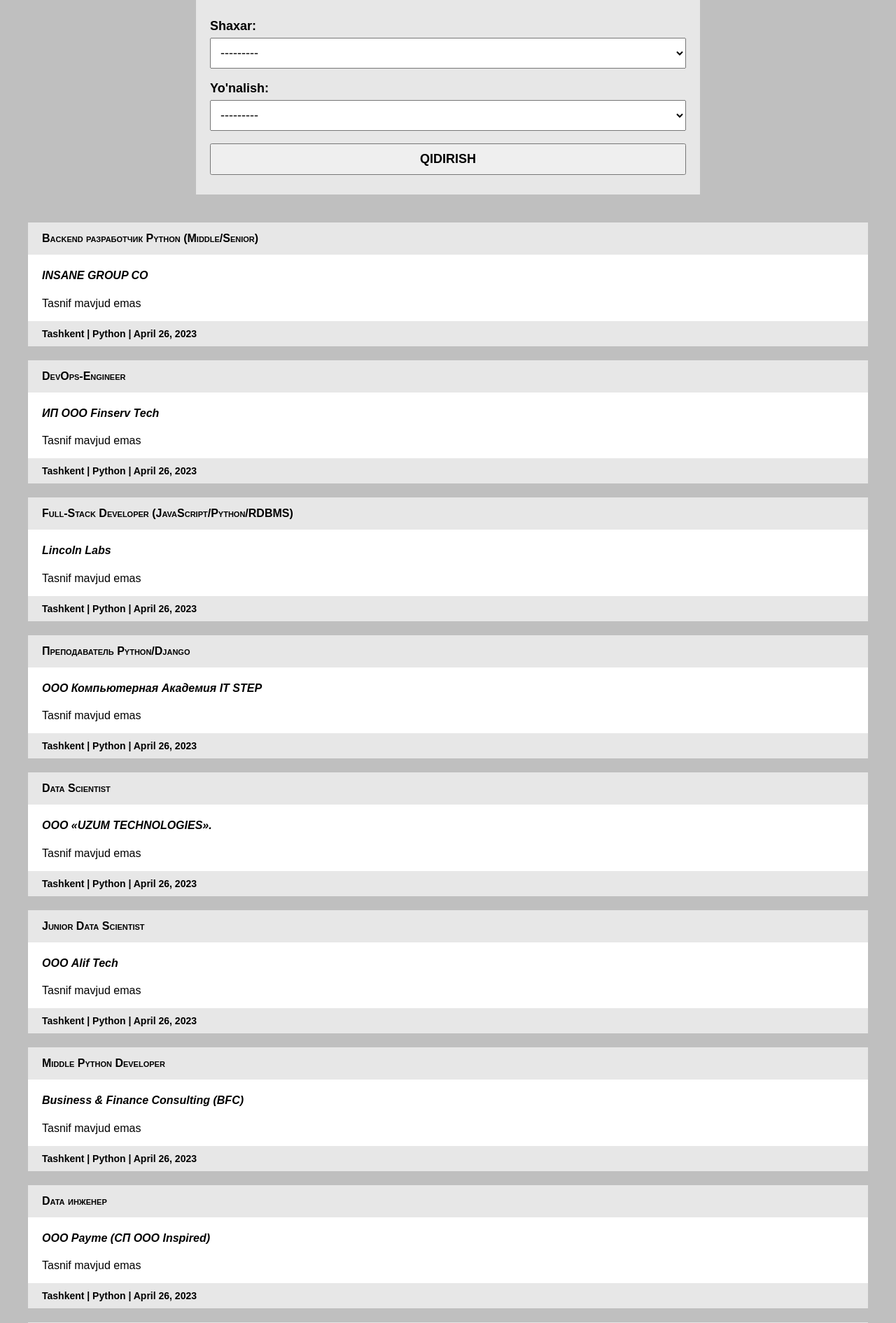
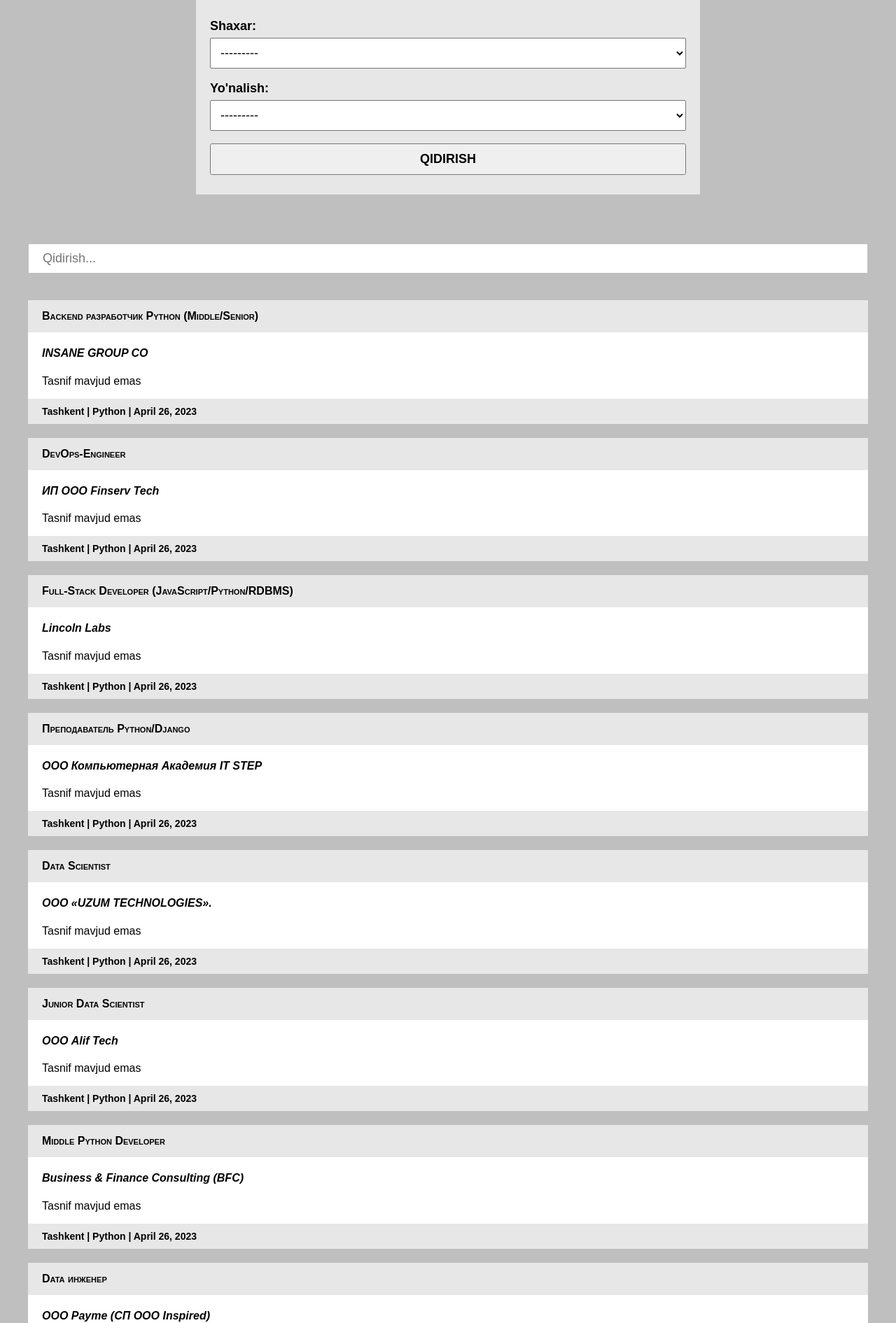
Before and after one commit to AshurovMuhammad/service-vacancies, a Django app: template service_vacancies/service/templates/service/home.html in a window 1280 px wide. Shown: the part 41-1932 px from the top of the page at 70% size. Run offline with Django 4.2, Linux system fonts and the light colour scheme; the template is opened without the code that fills it: values that come from a table or form of the project are taken from there, others are empty; data comes from the database, SQL or seed files in the repository.

Commit message:
finish js search sistem and project

```diff
--- a/service_vacancies/service/static/css/style.css
+++ b/service_vacancies/service/static/css/style.css
@@ -66,3 +66,16 @@
     cursor: pointer;
     text-transform: uppercase;
 }
+
+.search{
+    width: 100%;
+    margin: 30px 0 22px;
+    border: 1px solid #c0c0c0;
+    padding: 10px 20px;
+    box-sizing: border-box;
+    font-size: 18px;
+}
+
+.hide{
+    display: none;
+}
--- a/service_vacancies/service/static/js/search.js
+++ b/service_vacancies/service/static/js/search.js
@@ -0,0 +1,19 @@
+document.querySelector(".search").addEventListener("input", function(){
+    let val = this.value.trim().toLowerCase();
+    let itemsText = document.querySelectorAll(".element");
+    if(val != ''){
+        itemsText.forEach(elem => {
+            if(elem.textContent.toLowerCase().search(val) == -1){
+                elem.classList.add('hide');
+            }
+            else{
+                elem.classList.remove('hide');
+            }
+        })
+    }
+    else{
+        itemsText.forEach(elem => {
+            elem.classList.remove('hide');
+        });
+    }
+});
--- a/service_vacancies/service/templates/service/home.html
+++ b/service_vacancies/service/templates/service/home.html
@@ -11,6 +11,18 @@
                 <input type="submit" value="Qidirish" class="btn">
             </p>
         </form>
+
+
+    {% if object_list %}
+    <div class="wrap">
+        <div>
+            <form action="{% url 'home' %}">
+                <input type="search" class="search" name="search" placeholder="Qidirish...">
+            </form>
+        </div>
+    </div>
+    {% endif %}
+
         {% for obj in object_list %}
             <div class="element">
                 <p class="header">{{ obj.title }}</p>
--- a/service_vacancies/templates/base.html
+++ b/service_vacancies/templates/base.html
@@ -9,5 +9,6 @@
 <body>
 {% block content %}
 {% endblock %}
+<script src="{% static 'js/search.js' %}"></script>
 </body>
 </html>
```
